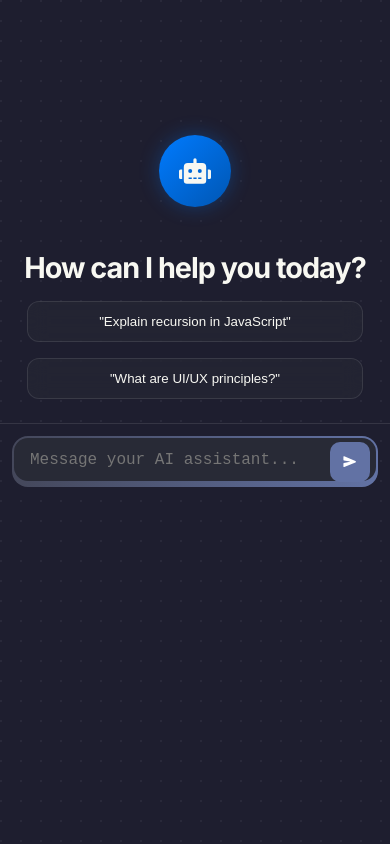
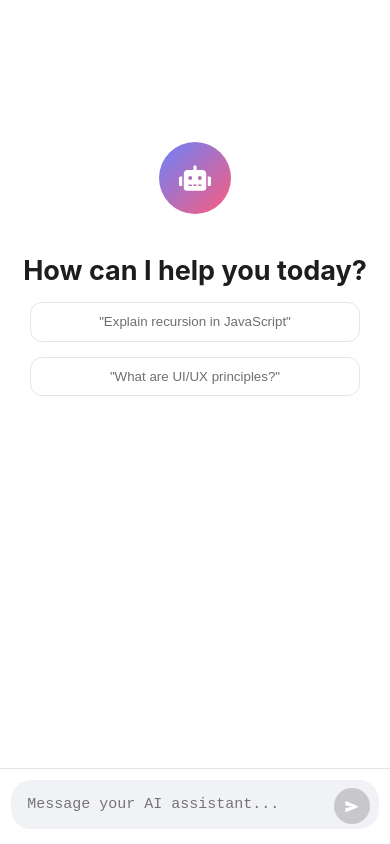
Before and after one commit to Muqtabis/chatbot, a React (Create React App) app in the folder frontend/: page / in a window 390 px wide. Built offline with nearby package versions, Linux system fonts and the light colour scheme.

Commit message:
feat: Add responsive styles for mobile

```diff
--- a/frontend/src/App.css
+++ b/frontend/src/App.css
@@ -1,201 +1,182 @@
-/* src/App.css */
+/* src/App.css - Final Desktop-First Responsive Theme */
 
-/* --- 1. Global Styles & Modern Theme --- */
+/* --- 1. Global Styles & Color Palette --- */
 :root {
-  --background-start: #1e1e2f;
-  --background-end: #1d1d30;
-  --panel-bg: rgba(40, 42, 54, 0.5);
-  --user-bubble-start: #007bff;
-  --user-bubble-end: #0056b3;
-  --bot-bubble-bg: #282a36;
-  --text-primary: #f8f8f2;
-  --text-secondary: #bd93f9;
-  --border-color: rgba(255, 255, 255, 0.1);
-  --shadow-color: rgba(0, 0, 0, 0.25);
-  --font-family: 'Inter', sans-serif, -apple-system, BlinkMacSystemFont, 'Segoe UI', Roboto;
+  --background-color: #f7f7f8;
+  --panel-bg: #ffffff;
+  --user-bubble-start: #6a82fb;
+  --user-bubble-end: #fc5c7d;
+  --bot-bubble-bg: #eef0f2;
+  --text-primary: #1d1d1f;
+  --text-secondary: #6e6e73;
+  --border-color: #e5e5e5;
+  --shadow-color: rgba(0, 0, 0, 0.08);
+  --font-family: -apple-system, BlinkMacSystemFont, 'Segoe UI', Roboto, Helvetica, Arial, sans-serif;
+}
+
+html {
+  font-size: 16px; /* Base font size for desktop */
 }
 
 body {
   margin: 0;
   font-family: var(--font-family);
-  background-color: var(--background-start);
-  background-image: radial-gradient(circle at 1px 1px, rgba(255, 255, 255, 0.05) 1px, transparent 0);
-  background-size: 20px 20px;
+  background-color: var(--background-color);
   color: var(--text-primary);
-  overflow: hidden; /* Critical for keeping the layout fixed */
+  overflow: hidden;
+  -webkit-font-smoothing: antialiased;
+  -moz-osx-font-smoothing: grayscale;
 }
 
-/* --- 2. Main App Layout --- */
+/* --- 2. Main App Layout (Desktop) --- */
 .app-container {
   display: flex;
   flex-direction: column;
   height: 100vh;
-  height: -webkit-fill-available; /* Fix for mobile Safari viewport height */
+  background-color: var(--panel-bg);
 }
 
 .chat-view {
   flex-grow: 1;
   overflow-y: auto;
-  padding: 1rem;
-  min-height: 0; /* Crucial fix for enabling flex-grow and scrolling */
+  padding: 2rem;
+  min-height: 0; /* THE CRITICAL FIX for scrolling */
 }
 
 .chat-content {
-  max-width: 800px;
+  max-width: 900px;
   margin: 0 auto;
-  padding-bottom: 2rem;
 }
 
-/* Custom scrollbar for a polished look */
-.chat-view::-webkit-scrollbar { width: 6px; }
+/* Custom scrollbar */
+.chat-view::-webkit-scrollbar { width: 8px; }
 .chat-view::-webkit-scrollbar-track { background: transparent; }
-.chat-view::-webkit-scrollbar-thumb { background-color: var(--bot-bubble-bg); border-radius: 6px; }
+.chat-view::-webkit-scrollbar-thumb { background-color: #dcdcdc; border-radius: 8px; }
 
-/* --- 3. Welcome Screen --- */
+/* --- 3. Welcome Screen (Desktop) --- */
 .welcome-screen {
-  display: flex;
-  flex-direction: column;
-  align-items: center;
-  justify-content: center;
-  text-align: center;
-  padding-top: 15vh;
+  display: flex; flex-direction: column; align-items: center; justify-content: center;
+  text-align: center; padding-top: 15vh;
 }
-
 .welcome-icon {
-  width: 72px; height: 72px;
-  margin-bottom: 1.5rem;
+  width: 72px; height: 72px; margin-bottom: 1.5rem;
   display: flex; align-items: center; justify-content: center;
   border-radius: 9999px;
   background: linear-gradient(135deg, var(--user-bubble-start), var(--user-bubble-end));
-  box-shadow: 0 0 20px rgba(0, 123, 255, 0.3);
+  color: white;
 }
-
-.welcome-screen h1 { font-size: 2.25rem; font-weight: 700; margin-bottom: 1rem; letter-spacing: -1px; }
-.welcome-screen p { color: #ccc; margin-bottom: 2rem; }
-
+.welcome-screen h1 { font-size: 2.5rem; font-weight: 700; margin-bottom: 1rem; }
 .example-prompts { display: flex; gap: 1rem; }
 .prompt-button {
   background-color: var(--panel-bg);
-  backdrop-filter: blur(10px);
   border: 1px solid var(--border-color);
-  color: var(--text-primary); padding: 0.75rem 1.25rem; border-radius: 12px;
+  color: var(--text-secondary); padding: 0.75rem 1.25rem; border-radius: 12px;
   cursor: pointer; transition: background-color 0.2s, transform 0.2s;
 }
-.prompt-button:hover { background-color: rgba(68, 71, 90, 0.7); transform: translateY(-2px); }
+.prompt-button:hover { background-color: #f0f0f0; transform: translateY(-2px); }
 
-/* --- 4. Chat Messages --- */
+/* --- 4. Chat Messages (User on Right, Bot on Left) --- */
 .message-container {
   display: flex;
   gap: 1rem;
-  padding: 1.5rem 0;
-  border-bottom: 1px solid var(--border-color);
-  width: 100%;
+  margin-bottom: 1.5rem;
+  align-items: flex-end;
 }
-
+/* This class, added in ChatMessage.js, aligns the user message */
+.message-container.user-message {
+  flex-direction: row-reverse;
+}
 .avatar {
   width: 40px; height: 40px;
   display: flex; align-items: center; justify-content: center;
   border-radius: 9999px; flex-shrink: 0;
+  color: white;
   box-shadow: 0 2px 4px var(--shadow-color);
-  border: 2px solid var(--border-color);
 }
 .avatar.user { background: linear-gradient(135deg, #19c37d, #128c7e); }
-.avatar.bot { background: linear-gradient(135deg, #8e44ad, #9b59b6); }
-
+.avatar.bot { background: linear-gradient(135deg, #6e6e73, #999999); }
 .message-content {
-  padding-top: 4px;
+  padding: 0.8rem 1.2rem;
+  border-radius: 20px;
+  max-width: 75%;
   line-height: 1.6;
+  word-wrap: break-word;
+  box-shadow: 0 4px 10px var(--shadow-color);
+}
+.message-content.user {
+  background: linear-gradient(135deg, var(--user-bubble-start), var(--user-bubble-end));
+  color: white; border-bottom-right-radius: 5px;
+}
+.message-content.bot {
+  background-color: var(--bot-bubble-bg);
+  color: var(--text-primary); border-bottom-left-radius: 5px;
+}
+.message-content pre {
+  background-color: #2d2d2d !important; color: #f8f8f2;
+  border-radius: 12px; padding: 1rem !important; margin: 0.5rem 0;
+  white-space: pre-wrap; word-wrap: break-word; position: relative;
 }
 
-/* Typing indicator animation */
-.typing-indicator { padding: 1rem; }
-.typing-indicator span {
-  width: 8px; height: 8px;
-  border-radius: 50%; background-color: #999; margin: 0 2px;
-  animation: pulse 1.4s infinite ease-in-out both;
+/* --- 5. Input Area (Desktop) --- */
+.input-container {
+  padding: 1.5rem 1rem;
+  border-top: 1px solid var(--border-color);
+  background-color: var(--panel-bg);
 }
-.typing-indicator span:nth-child(2) { animation-delay: 0.2s; }
-.typing-indicator span:nth-child(3) { animation-delay: 0.4s; }
-
-@keyframes pulse { 0%, 80%, 100% { transform: scale(0); } 40% { transform: scale(1.0); } }
-
-/* Markdown and Code Blocks */
-.message-content pre {
-  background-color: #202123 !important;
-  border: 1px solid var(--border-color);
-  border-radius: 12px; padding: 1rem !important; margin: 1rem 0;
-  white-space: pre-wrap; word-wrap: break-word; position: relative;
-  box-shadow: 0 4px 10px var(--shadow-color);
-}
-
-.copy-button {
-  position: absolute; top: 0.75rem; right: 0.75rem;
-  background-color: #44475a; color: var(--text-primary);
-  border: none; border-radius: 6px; padding: 0.3rem 0.6rem;
-  cursor: pointer; opacity: 0; transition: opacity 0.2s, background-color 0.2s;
-}
-.copy-button:hover { background-color: #6272a4; }
-.message-content pre:hover .copy-button { opacity: 1; }
-
-/* --- 5. Input Area (The "Search Bar") --- */
-.input-container {
-  padding: 1rem;
-  background-color: var(--background-color);
-  border-top: 1px solid var(--border-color);
-  position: sticky;
-  bottom: 0;
-}
-
-.input-wrapper {
-  max-width: 800px;
-  margin: 0 auto;
-  position: relative;
-  border-radius: 16px;
-  padding: 2px;
-  background: linear-gradient(90deg, #44475a, #6272a4);
-  transition: all 0.3s ease;
-}
-.input-wrapper:focus-within {
-  background: linear-gradient(90deg, var(--user-bubble-start), var(--text-secondary));
-}
-
+.input-wrapper { max-width: 900px; margin: 0 auto; position: relative; }
 .chat-input {
   width: 100%;
-  padding: 1rem 3.5rem 1rem 1.25rem;
-  background-color: #282a36;
-  color: var(--text-primary);
-  border: none;
-  border-radius: 14px;
-  font-size: 1rem;
-  resize: none;
-  box-sizing: border-box;
+  padding: 1.25rem 4rem 1.25rem 1.5rem;
+  background-color: #f0f2f5;
+  color: var(--text-primary); border: 1px solid transparent; border-radius: 28px;
+  font-size: 1rem; resize: none; box-sizing: border-box;
+  transition: border-color 0.2s, box-shadow 0.2s;
 }
-.chat-input:focus { outline: none; }
-
+.chat-input:focus {
+  outline: none;
+  border-color: var(--user-bubble-start);
+  box-shadow: 0 0 0 4px rgba(106, 130, 251, 0.3);
+}
 .send-button {
-  position: absolute; right: 0.5rem; top: 50%;
+  position: absolute; right: 0.6rem; top: 50%;
   transform: translateY(-50%);
-  background: var(--user-bubble-start);
-  border: none; border-radius: 10px;
-  width: 40px; height: 40px;
+  background: var(--user-bubble-start); border: none;
+  width: 44px; height: 44px; border-radius: 50%;
   display: flex; align-items: center; justify-content: center;
   color: white; cursor: pointer;
-  transition: background-color 0.2s, transform 0.2s;
+  transition: background-color 0.2s, transform 0.1s;
 }
-.send-button:hover:not(:disabled) { background-color: var(--user-bubble-end); transform: translateY(-50%) scale(1.05); }
-.send-button:disabled { background-color: #6272a4; cursor: not-allowed; }
+.send-button:hover:not(:disabled) { background-color: var(--user-bubble-end); }
+.send-button:active:not(:disabled) { transform: translateY(-50%) scale(0.9); }
+.send-button:disabled { background-color: #c7c7cc; cursor: not-allowed; }
 
 /* --- 6. Mobile Responsiveness --- */
 @media (max-width: 768px) {
-  .chat-view { padding: 0.5rem; }
-  .chat-content { padding-bottom: 1rem; }
-
-  .welcome-screen h1 { font-size: 1.8rem; }
-  .example-prompts { flex-direction: column; width: 90%; }
-
-  .message-container { gap: 0.75rem; }
-  .avatar { width: 32px; height: 32px; }
-
-  .input-container { padding: 0.75rem; }
-  .chat-input { padding: 0.8rem 3rem 0.8rem 1rem; font-size: 1rem; }
+  html {
+    font-size: 15px; /* Adjust base font for smaller screens */
+  }
+  .chat-view {
+    padding: 1rem 0.75rem; /* Less padding on mobile */
+  }
+  .welcome-screen h1 {
+    font-size: 1.8rem;
+  }
+  .example-prompts {
+    flex-direction: column;
+    width: 90%;
+  }
+  .message-content {
+    max-width: 85%; /* Allow bubbles to be a bit wider on mobile */
+  }
+  .input-container {
+    padding: 0.75rem;
+  }
+  .chat-input {
+    padding: 1rem 3.5rem 1rem 1rem;
+    border-radius: 20px;
+  }
+  .send-button {
+    width: 36px;
+    height: 36px;
+  }
 }
```
